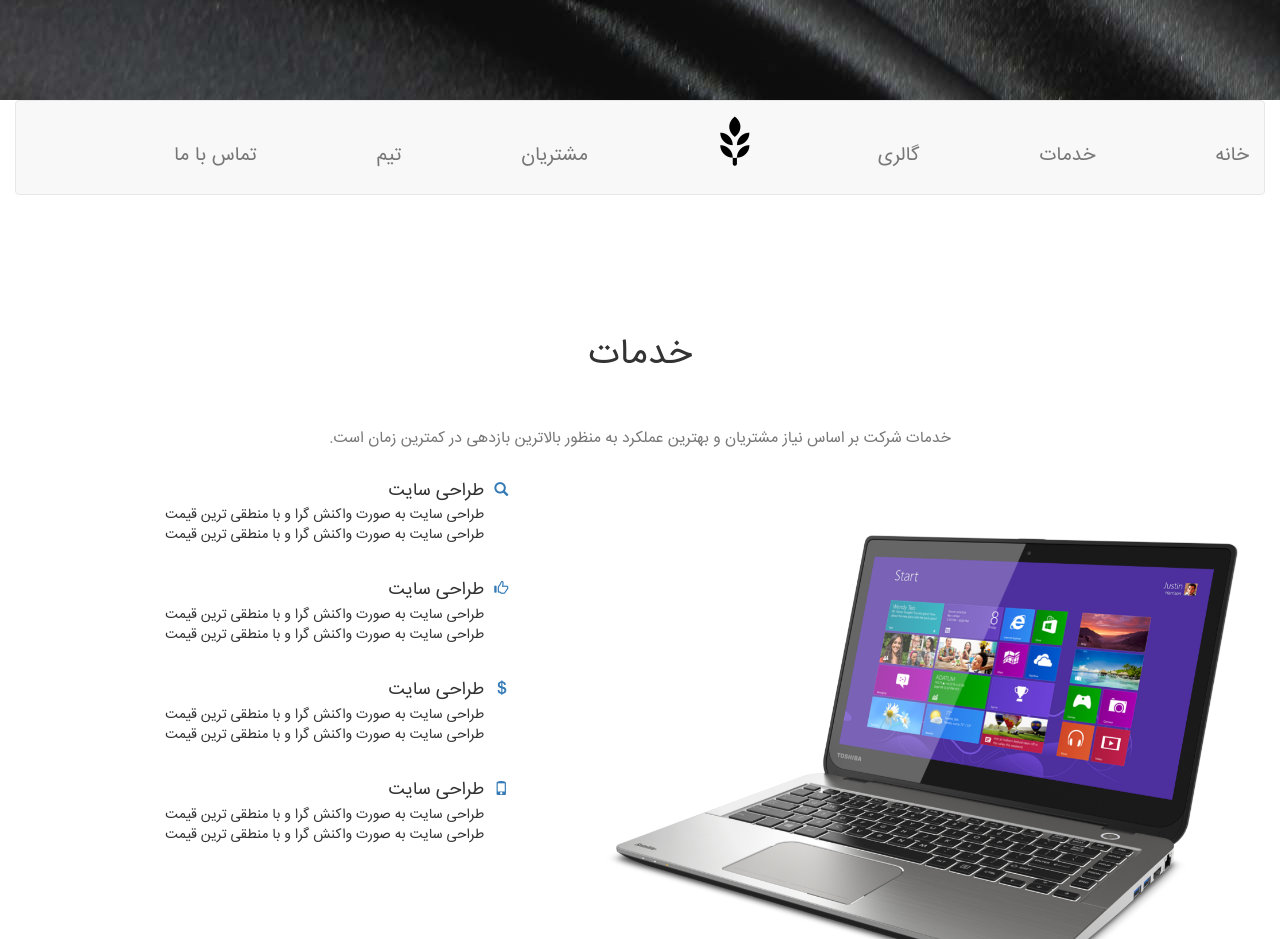
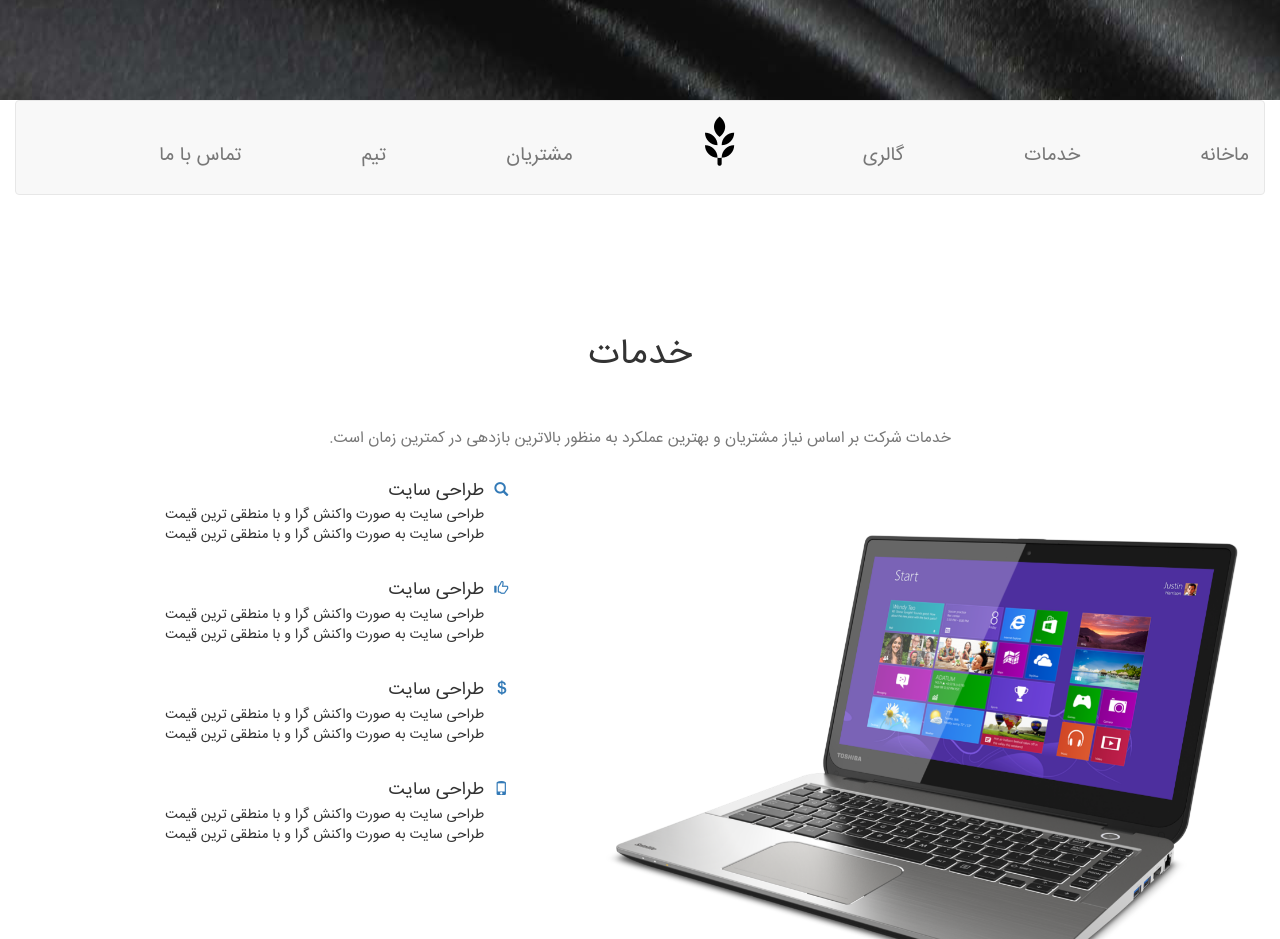
Before and after one commit to mrtabodi/nokavan, a plain HTML site: page index.html in a window 1280 px wide. Shown: the part 920-1859 px from the top of the page. Drawn offline with nearby package versions, Linux system fonts and the light colour scheme; a script that the page names is missing; files whose address does not match are found by name; a web font is replaced by a local one.

Commit message:
change index.html

```diff
--- a/index.html
+++ b/index.html
@@ -82,7 +82,7 @@
 					<li><a href="#"><span  class="glyphicon glyphicon-grain" id="logomain1" aria-hidden="true" ></span></a></li>
 					<li><a href="#gallery"><h2><small>گالری</small></h4></a></li>
 					<li><a href="#options"><h2><small>خدمات</small></h4></a></li>
-					<li><a href="#home"><h2><small>خانه</small></h4></a></li>
+					<li><a href="#home"><h2><small> ماخانه</small></h4></a></li>
 				  </ul>
 
 
```
